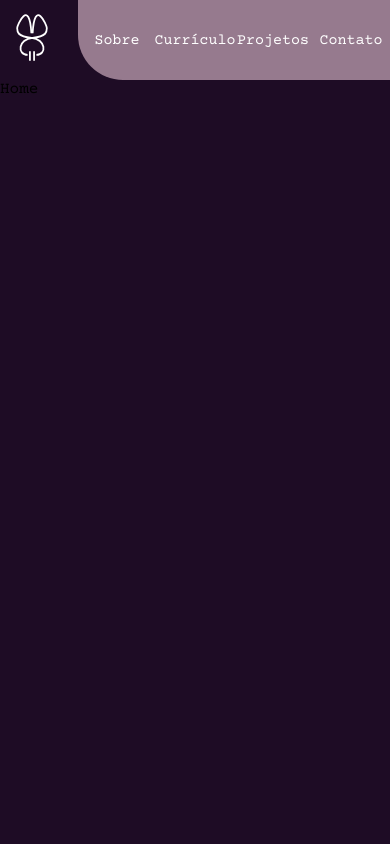
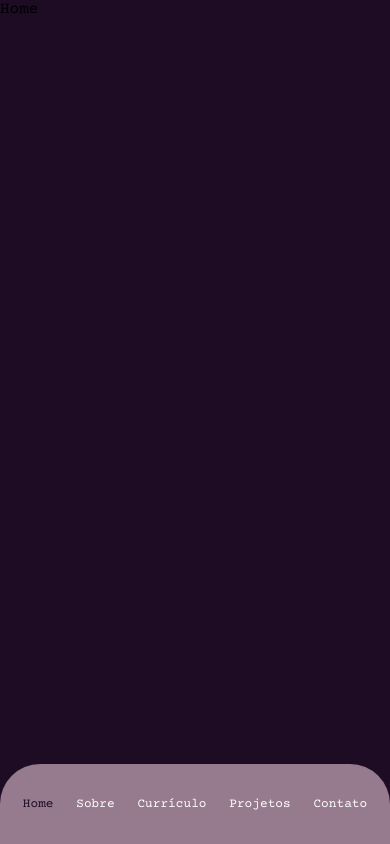
Before and after one commit to yasminebelmiro/portfolio, a React (Vite) app: page / in a window 390 px wide. Built offline with nearby package versions, Linux system fonts and the light colour scheme.

Commit message:
feat: header responsivo

```diff
--- a/index.html
+++ b/index.html
@@ -1,5 +1,5 @@
 <!DOCTYPE html>
-<html lang="en">
+<html lang="pt-br">
   <head>
     <meta charset="UTF-8" />
     <link rel="icon" type="image/svg+xml" href="/bunny.svg" />
--- a/src/components/Header/Header.jsx
+++ b/src/components/Header/Header.jsx
@@ -1,10 +1,19 @@
-import React, { useState } from "react";
+import React, { useEffect, useState } from "react";
 import Logo from "../../assets/bunny-solid.svg";
 import { Link } from "react-router-dom";
 import { HeaderContainer, Image, Item, Left, Right } from "./style";
 
-const Header = ({ title }) => {
+const Header = () => {
   const [active, setActive] = useState("Home");
+  const [isMobile, setIsMobile] = useState(window.innerWidth <= 600);
+
+  useEffect(() => {
+    const handleResize = () => {
+      setIsMobile(window.innerWidth <= 600);
+    };
+    window.addEventListener("resize", handleResize);
+    return () => window.removeEventListener("resize", handleResize);
+  }, []);
 
   const itemsMenu = [
     { id: 1, title: "Sobre", path: "/sobre" },
@@ -13,10 +22,33 @@ const Header = ({ title }) => {
     { id: 4, title: "Contato", path: "/contato" },
   ];
 
+  const itemsMenuSmall = [
+    { id: 1, title: "Home", path: "/" },
+    { id: 2, title: "Sobre", path: "/sobre" },
+    { id: 3, title: "Currículo", path: "/curriculo" },
+    { id: 4, title: "Projetos", path: "/projetos" },
+    { id: 5, title: "Contato", path: "/contato" },
+  ];
+
   return (
     <HeaderContainer>
+      {isMobile ? (
+        <Right>
+          {itemsMenuSmall.map((item) => (
+            <Item
+              key={item.id}
+              onClick={() => setActive(item.title)}
+              active={active === item.title}
+              to={item.path}
+            >
+              {item.title}
+            </Item>
+          ))}
+        </Right>
+      ) : (
+        <>
           <Left>
-        <Link to={'/'}>
+            <Link to={"/"}>
               <Image src={Logo} alt="Logo" />
             </Link>
           </Left>
@@ -33,6 +65,8 @@ const Header = ({ title }) => {
               </Item>
             ))}
           </Right>
+        </>
+      )}
     </HeaderContainer>
   );
 };
--- a/src/components/Header/style.jsx
+++ b/src/components/Header/style.jsx
@@ -2,11 +2,17 @@ import { Link } from "react-router-dom";
 import styled from "styled-components";
 
 export const HeaderContainer = styled.nav`
-  widh: 100%;
+  width: 100%;
   height: 5rem;
   display: flex;
   align-items: center;
   justify-content: center;
+
+  @media (max-width: 600px) {
+    position: fixed;
+    bottom: 0;
+    right: 0;
+  }
 `;
 
 export const Left = styled.div`
@@ -33,6 +39,11 @@ export const Right = styled.div`
   @media (max-width: 1000px) {
     width: 80%;
   }
+
+  @media (max-width: 600px) {
+    width: 100%;
+    border-radius: 40px 40px 0px 0px;
+  }
 `;
 
 export const Image = styled.img`
@@ -40,18 +51,16 @@ export const Image = styled.img`
   margin: 1rem;
 `;
 export const Item = styled(Link)`
-  height: 100%;
-  width: 25%;
   text-decoration: none;
   color: ${({ active }) => (active ? "var(--purple-100)" : "var(--white)")};
-  font-size: 20px;
-
+  font-size: 1rem;
+  height: 100%;
   display: flex;
   align-items: center;
   justify-content: center;
-  font-weight: ${({ active }) => (active ? "bold" : "regular")};
+  font-weight: ${({ active }) => (active ? -"bold" : "regular")};
 
-   @media (max-width: 700px) {
-    font-size: 15px;
+  @media (max-width: 600px) {
+    font-size: 0.8rem;
   }
 `;
```
Lines whose indentation alone changed are shown as unchanged.
